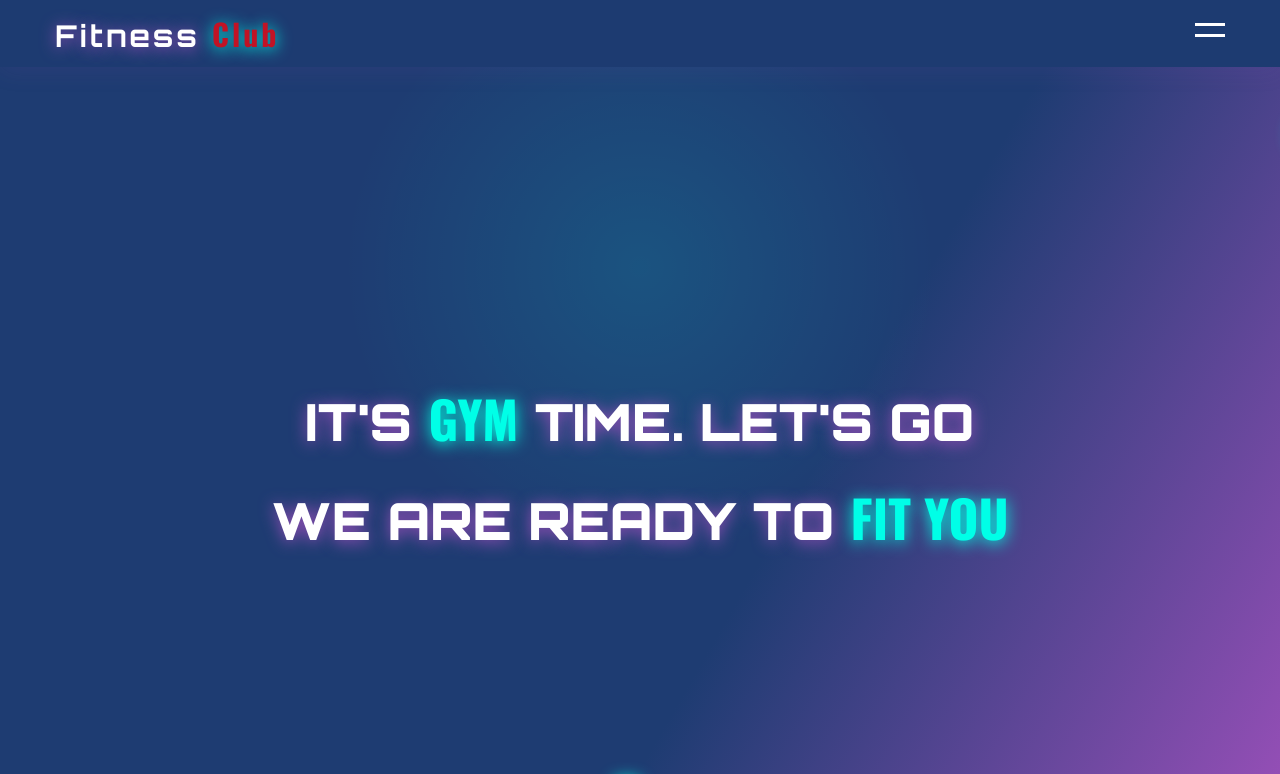
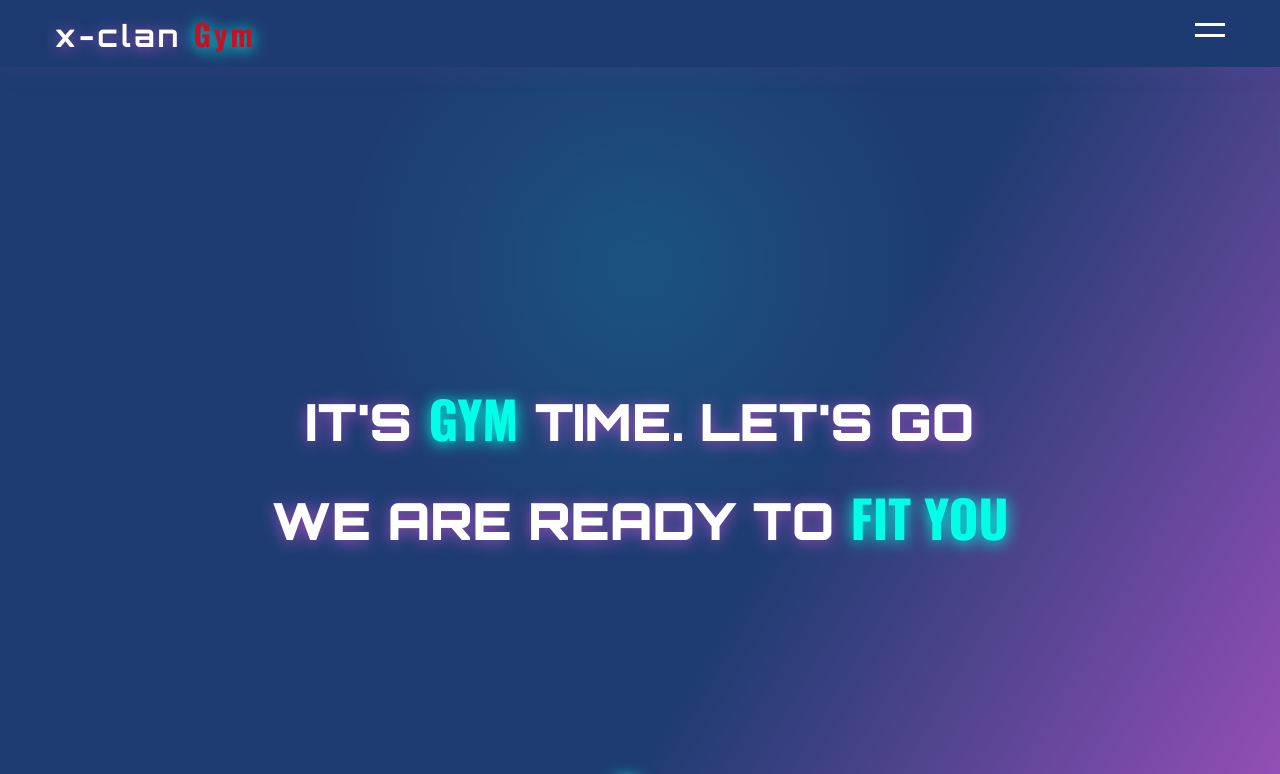
Before and after one commit to Mohamed0sman/task, a website: page public/index.html in a window 1280 px wide. Shown: the top 774 px of the page. Drawn offline with nearby package versions, Linux system fonts and the light colour scheme.

Commit message:
sadassad

```diff
--- a/public/index.html
+++ b/public/index.html
@@ -2,7 +2,7 @@
 <html>
 
 <head>
-	<title>NeonFit | Ultra Modern Gym</title>
+	<title>x-clan Gym</title>
 	<meta name="viewport" content="width=device-width, initial-scale=1">
 	<link rel="preconnect" href="https://fonts.googleapis.com">
 	<link rel="preconnect" href="https://fonts.gstatic.com" crossorigin>
@@ -295,7 +295,7 @@
 	<header>
 		<div class="container">
 			<div class="logo">
-				<a href="">Fitness <span>Club</span></a>
+				<a href="">x-clan <span>Gym</span></a>
 			</div>
 			<a href="javascript:void(0)" class="ham-burger">
 				<span></span>
```
